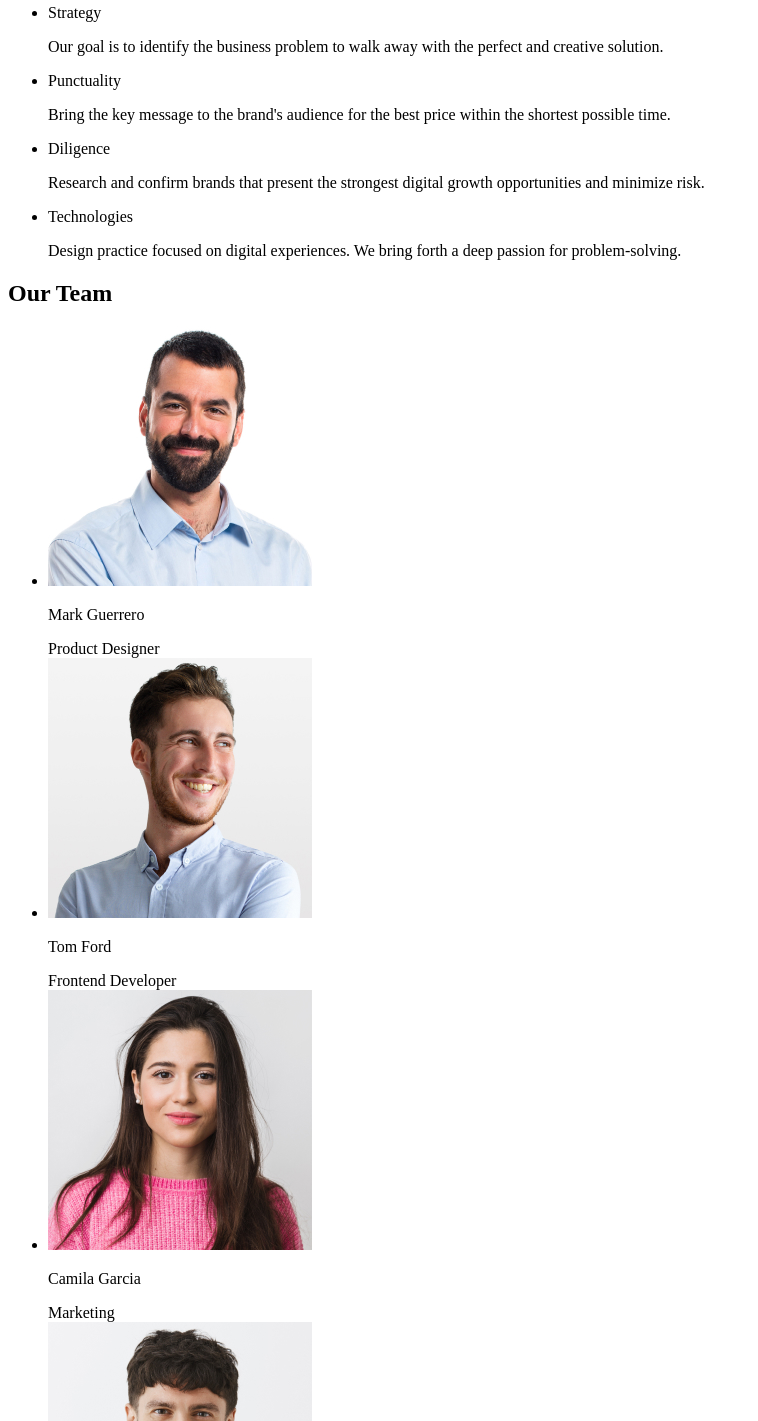
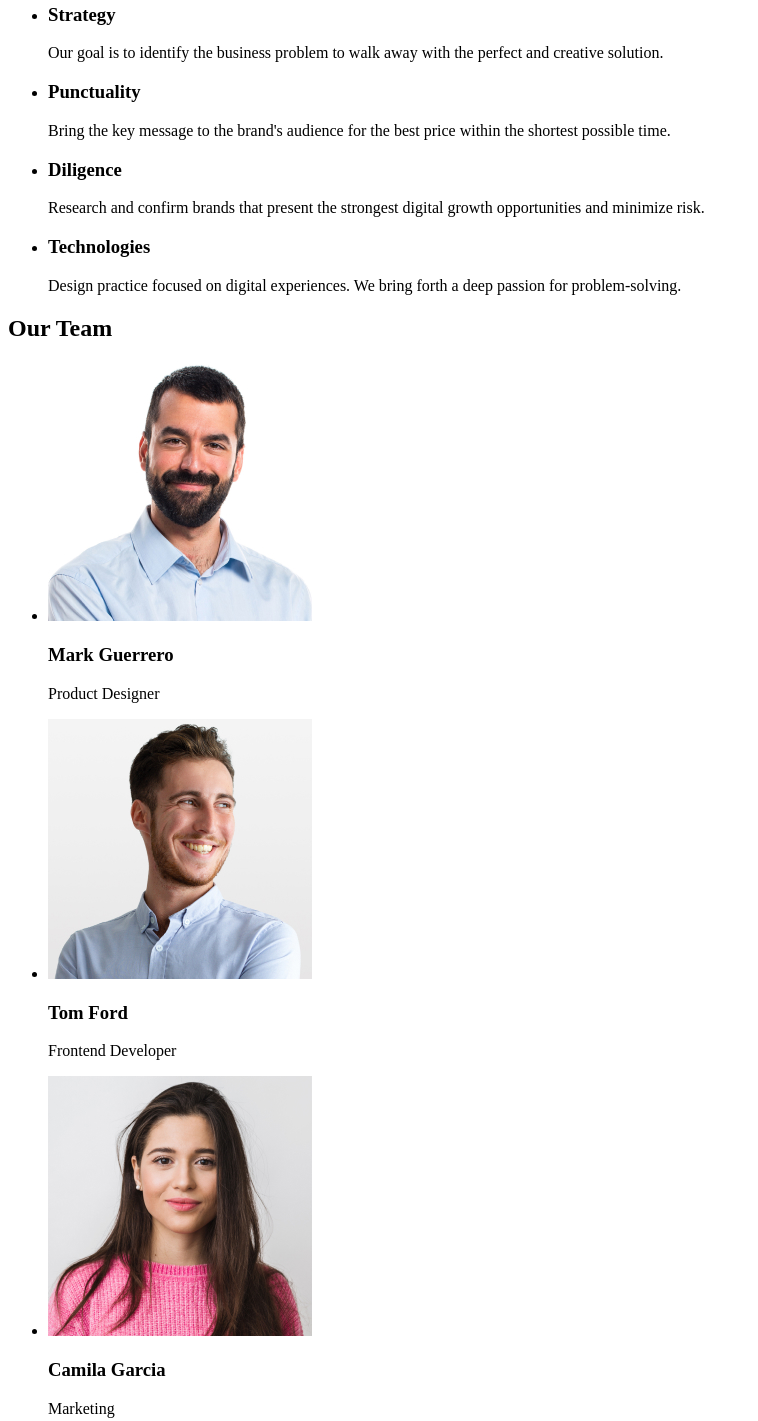
Before and after one commit to DenysStepanenko/goit-markup-hw-02, a plain HTML site: page index.html in a window 1280 px wide. Shown: the part 299-1720 px from the top of the page, without its empty margins (0-758 px from the left). Drawn offline with Linux system fonts and the light colour scheme.

Commit message:
update index.html

```diff
--- /dev/null
+++ b/css/style.css
@@ -0,0 +1,3 @@
+.title {
+    color: red;
+}
--- a/index.html
+++ b/index.html
@@ -10,7 +10,7 @@
 <body>
     <header>
         <nav>
-            <a href="https://denysstepanenko.github.io/goit-markup-hw-01/">WebStudio</a>
+            <a href="./index.html">WebStudio</a>
             <ul>
                 <li><a href="#">Studio</a></li>
                 <li><a href="#">Portfolio</a></li>
@@ -25,39 +25,37 @@
         </address>
     </header>
     <main>
-        <!-- SECTION1 -->
         <section>
             <h1>Effective Solutions
                 for Your Business</h1>
             <button type="button">Order Service</button>
         </section>
-        <!-- SECTION2 -->
         <section>
             <h2>Our services</h2>
             <ul>
                 <li>
-                    <p>Strategy</p>
+                    <h3>Strategy</h3>
                     <p>
                         Our goal is to identify the business
                         problem to walk away with the perfect and creative solution.
                     </p>
                 </li>
                 <li>
-                    <p>Punctuality</p>
+                    <h3>Punctuality</h3>
                     <p>
                         Bring the key message to the brand's audience for the best price within the shortest possible
                         time.
                     </p>
                 </li>
                 <li>
-                    <p>Diligence</p>
+                    <h3>Diligence</h3>
                     <p>
                         Research and confirm brands that present the strongest digital growth opportunities and minimize
                         risk.
                     </p>
                 </li>
                 <li>
-                    <p>Technologies</p>
+                    <h3>Technologies</h3>
                     <p>
                         Design practice focused on digital experiences. We bring forth a deep passion for
                         problem-solving.
@@ -65,35 +63,34 @@
                 </li>
             </ul>
         </section>
-        <!-- SECTION3 -->
         <section>
             <h2>Our Team</h2>
             <ul>
                 <li>
                     <img src="./images/markguerrero.jpg" alt="Mark Guerrero Product Designer" width="264" height="260">
-                    <p>Mark Guerrero</p>
-                    Product Designer
+                    <h3>Mark Guerrero</h3>
+                    <p>Product Designer</p>
                 </li>
                 <li>
                     <img src="./images/tomford.jpg" alt="Tom Ford Frontend Developer" width="264" height="260">
-                    <p>Tom Ford</p>
-                    Frontend Developer
+                    <h3>Tom Ford</h3>
+                    <p>Frontend Developer</p>
                 </li>
                 <li>
                     <img src="./images/camilagarcia.jpg" alt="Camila Garcia Marketing" width="264" height="260">
-                    <p>Camila Garcia</p>
-                    Marketing
+                    <h3>Camila Garcia</h3>
+                    <p>Marketing</p>
                 </li>
                 <li>
                     <img src="./images/wanielwilson.jpg" alt="Daniel Wilson UI Designer" width="264" height="260">
-                    <p>Daniel Wilson</p>
-                    UI Designer
+                    <h3>Daniel Wilson</h3>
+                    <p>UI Designer</p>
                 </li>
             </ul>
         </section>
     </main>
     <footer>
-        <a href="https://denysstepanenko.github.io/goit-markup-hw-01/">WebStudio</a>
+        <a href="./index.html">WebStudio</a>
         <p>Increase the flow of customers and sales for your business with digital marketing & growth solutions.
         </p>
     </footer>
```
